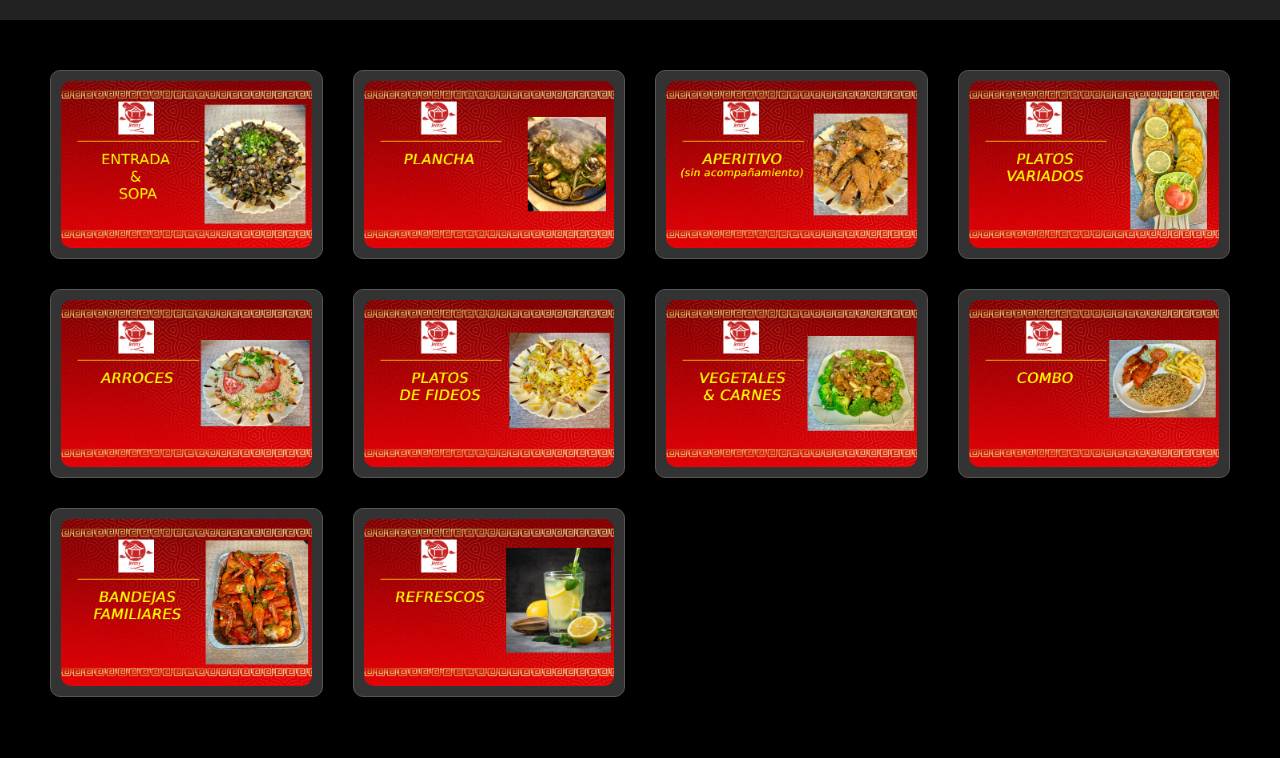
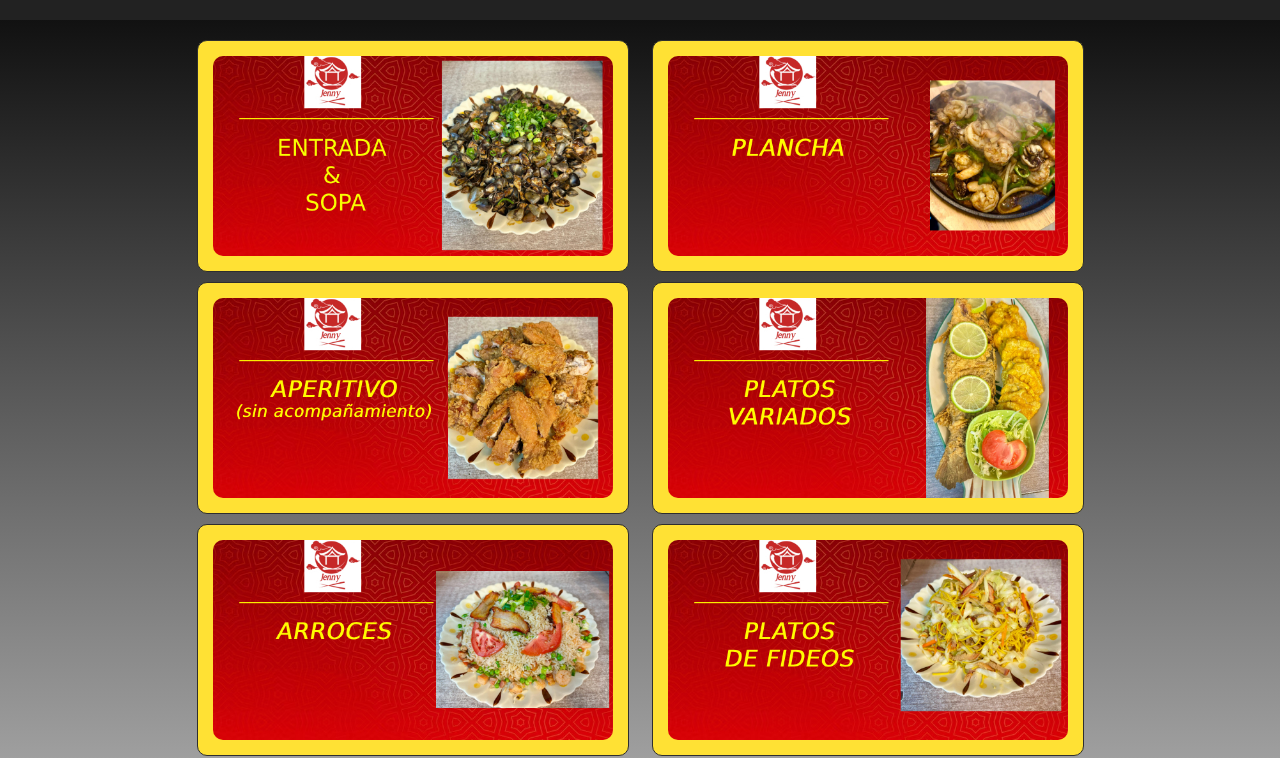
Before and after one commit to LGD300/LGD300.github.io, a plain HTML site: page menu.html in a window 1280 px wide. Shown: the part 70-828 px from the top of the page. Drawn offline with nearby package versions, Linux system fonts and the light colour scheme.

Commit message:
Add files via upload

```diff
--- a/menu.css
+++ b/menu.css
@@ -2,9 +2,9 @@ body {
   margin: 0;
   padding: 0;
   font-family: 'Arial', sans-serif;
-  background-color: #000; /* Dark background */
-  color: white;
+  background: linear-gradient(to bottom, #000000, #ffffff);  color: white;
 }
+
 
 .top-bar {
   display: flex;
@@ -33,25 +33,31 @@ body {
 }
 
 /* New styles for the image grid */
-.image-grid {
+.image-container {
   display: grid;
-  grid-template-columns: repeat(4, 1fr); /* 4 columns */
-  gap: 30px; /* Space between boxes */
-  padding: 50px;
+  grid-template-columns: repeat(2, 1fr); /* Two columns */
+  gap: 10px; /* Space between boxes */
+  justify-items: center; /* Center items in each grid cell */
+  margin: 0 auto; /* Center the grid container */
+  max-width: 900px; /* Maximum width of the grid */
+  padding: 20px; /* Padding around the grid */
 }
 
 .image-box {
-  background-color: #333; /* Darker box background */
-  border: 1px solid #555; /* Border around the box */
+  background-color: #ffe134; /* Darker box background */
+  border: 1px solid #2e2e2e; /* Border around the box */
   border-radius: 10px;
-  padding: 10px;
+  padding: 15px;
   transition: transform 0.3s ease; /* Add hover effect */
   overflow: hidden;
+  width: 400px; /* Increase the width of the image boxes */
+  height: 200px; /* Set a fixed height for consistency */
 }
 
 .image-box img {
   width: 100%;
-  height: auto;
+  height: 100%; /* Fill the box height */
+  object-fit: cover; /* Cover the entire box */
   border-radius: 10px;
   display: block;
 }
@@ -59,10 +65,3 @@ body {
 .image-box:hover {
   transform: scale(1.05); /* Slightly increase size on hover */
 }
-
-.image-container {
-  display: grid;
-  grid-template-columns: repeat(2, 1fr); /* Two columns */
-  gap: 10px; /* Space between the boxes */
-  justify-items: center; /* Centers items in each grid cell */
-}
--- a/menu.html
+++ b/menu.html
@@ -27,67 +27,67 @@
   <!-- Image boxes below the top bar -->
   <div class="image-grid">
 
+    <div class="image-container">
       <a href="#">
         <div class="image-box">
-        <img src="Menu-category\ENTRADA Y SOPA.jpg" alt="Image 1">
+          <img src="Menu-category/ENTRADA Y SOPA.jpg" alt="Image 1">
         </div>
       </a>
 
-
       <a href="#">
         <div class="image-box">
-        <img src="Menu-category\A la plancha.jpg" alt="Image 2">
+          <img src="Menu-category/A la plancha.jpg" alt="Image 2">
         </div>
       </a>
 
       <a href="page3.html">
         <div class="image-box">
-        <img src="Menu-category\Aperitivo (Sin acompañamiento).jpg" alt="Image 3">
+          <img src="Menu-category/Aperitivo (Sin acompañamiento).jpg" alt="Image 3">
         </div>
       </a>
 
       <a href="page4.html">
         <div class="image-box">
-        <img src="Menu-category\Platos Variados.jpg" alt="Image 4">
+          <img src="Menu-category/Platos Variados.jpg" alt="Image 4">
         </div>
       </a>
 
       <a href="page5.html">
         <div class="image-box">
-        <img src="Menu-category\Arroces.jpg" alt="Image 5">
+          <img src="Menu-category/Arroces.jpg" alt="Image 5">
         </div>
       </a>
 
       <a href="page6.html">
         <div class="image-box">
-        <img src="Menu-category\Platos de fideos.jpg" alt="Image 6">
+          <img src="Menu-category/Platos de fideos.jpg" alt="Image 6">
         </div>
       </a>
 
       <a href="">
         <div class="image-box">
-        <img src="Menu-category\Vegetales y carnes.jpg" alt="Image 7">
+          <img src="Menu-category/Vegetales y carnes.jpg" alt="Image 7">
         </div>
       </a>
 
       <a href="">
         <div class="image-box">
-        <img src="Menu-category\Combo.jpg" alt="Image 8">
+          <img src="Menu-category/Combo.jpg" alt="Image 8">
         </div>
       </a>
 
       <a href="">
         <div class="image-box">
-        <img src="Menu-category\Bandejas familiares.jpg" alt="Image 9">
+          <img src="Menu-category/Bandejas familiares.jpg" alt="Image 9">
         </div>
       </a>
 
       <a href="">
         <div class="image-box">
-        <img src="Menu-category\Refrescos.jpg" alt="Image 9">
+          <img src="Menu-category/Refrescos.jpg" alt="Image 10">
         </div>
       </a>
-
+    </div>
 
 
   </div>
```
Lines whose indentation alone changed are shown as unchanged.
